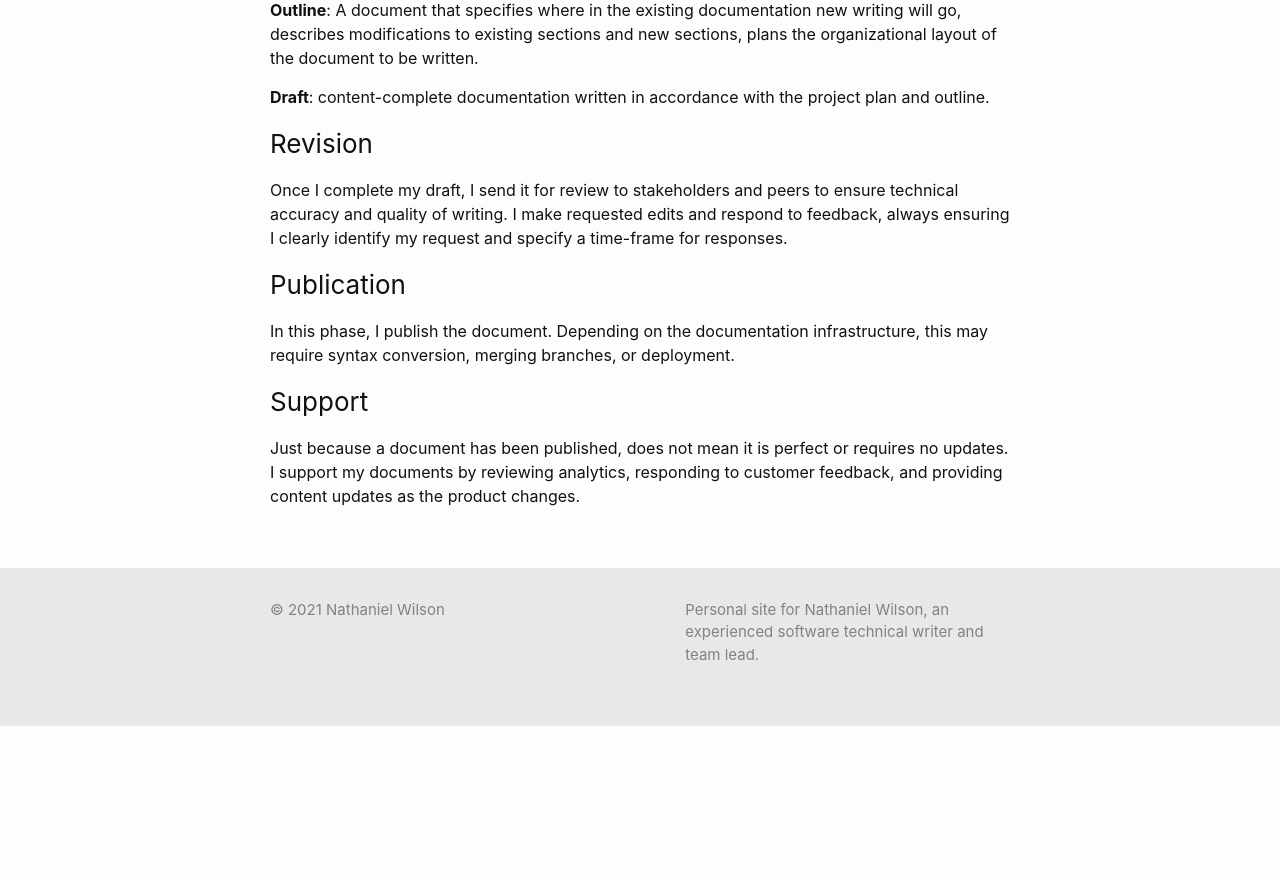
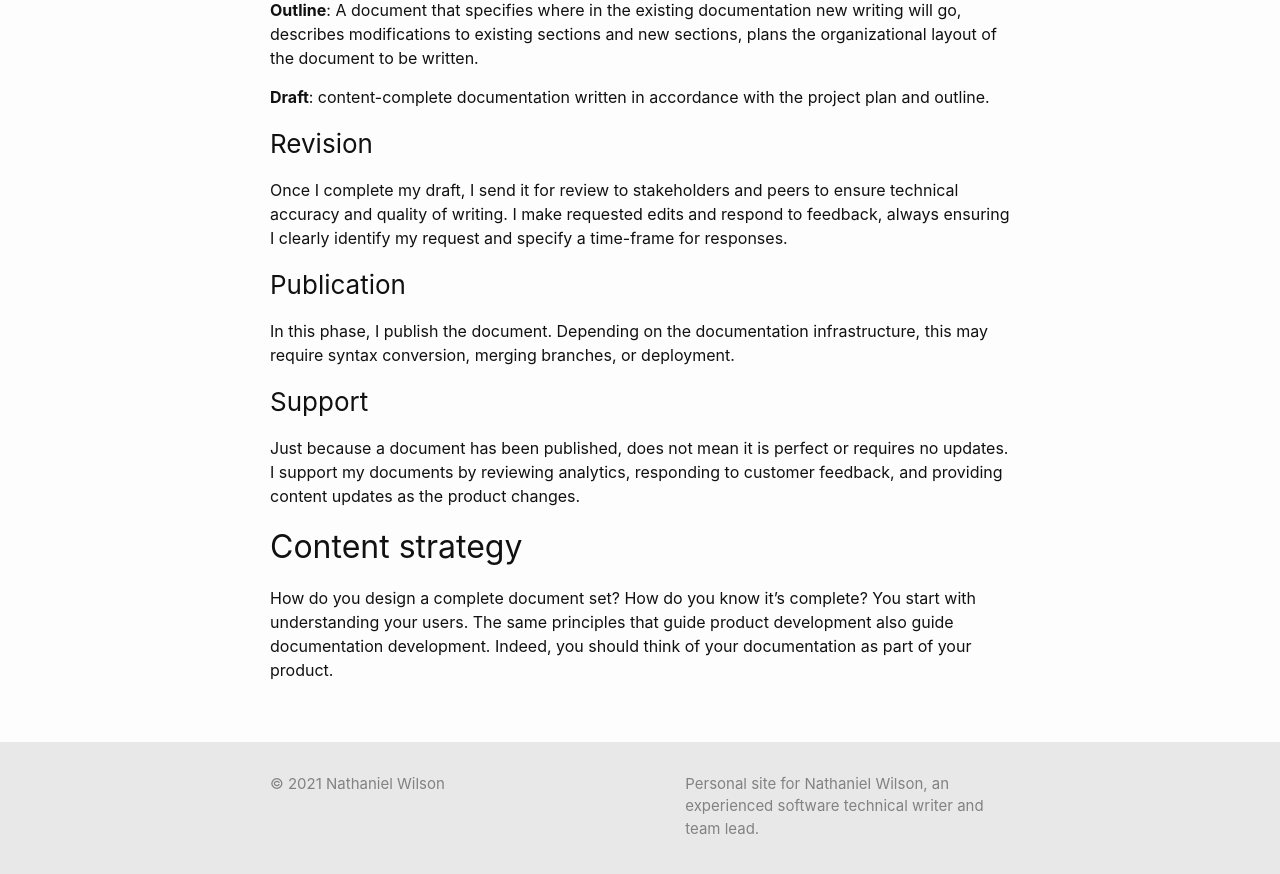
Before and after one commit to nwilson512/nwilson512.github.io, a Jekyll site: the page built from how-i-write.md, in a window 1280 px wide and 900 px high, scrolled down 1342 px. Shown: the top 874 px of the window. Built offline with Jekyll 4.4.1, drawn with Linux system fonts in a browser that asks for light colours; our own code applies the rules of GitHub Pages for plain Markdown files; before the commit the page ends 2068 px from its top, so only the background shows below that.

Commit message:
add content strategy section

```diff
--- a/how-i-write.md
+++ b/how-i-write.md
@@ -66,6 +66,16 @@ In this phase, I publish the document. Depending on the documentation infrastruc
 ### Support
 
 Just because a document has been published, does not mean it is perfect or requires no updates. I support my documents by reviewing analytics, responding to customer feedback, and providing content updates as the product changes.
+
+## Content strategy
+
+How do you design a complete document set? How do you know it's complete? You start with understanding your users. The same principles that guide product development also guide documentation development. Indeed, you should think of your documentation as part of your product.
+
+<!-- ### Build user profiles and write user stories
+
+When approaching engineering using Agile methodologies, you'll have your own user stories already. Each distinct user story
+
+If we think about documentation as a product, we can start to define user stories specific to documentation. These user stories should always form a superset of the engineering documentation success condition. For example, let's say you're designing a piece of software for a printer. If the  -->
 
 <!--
 ## Documentation platforms
```
